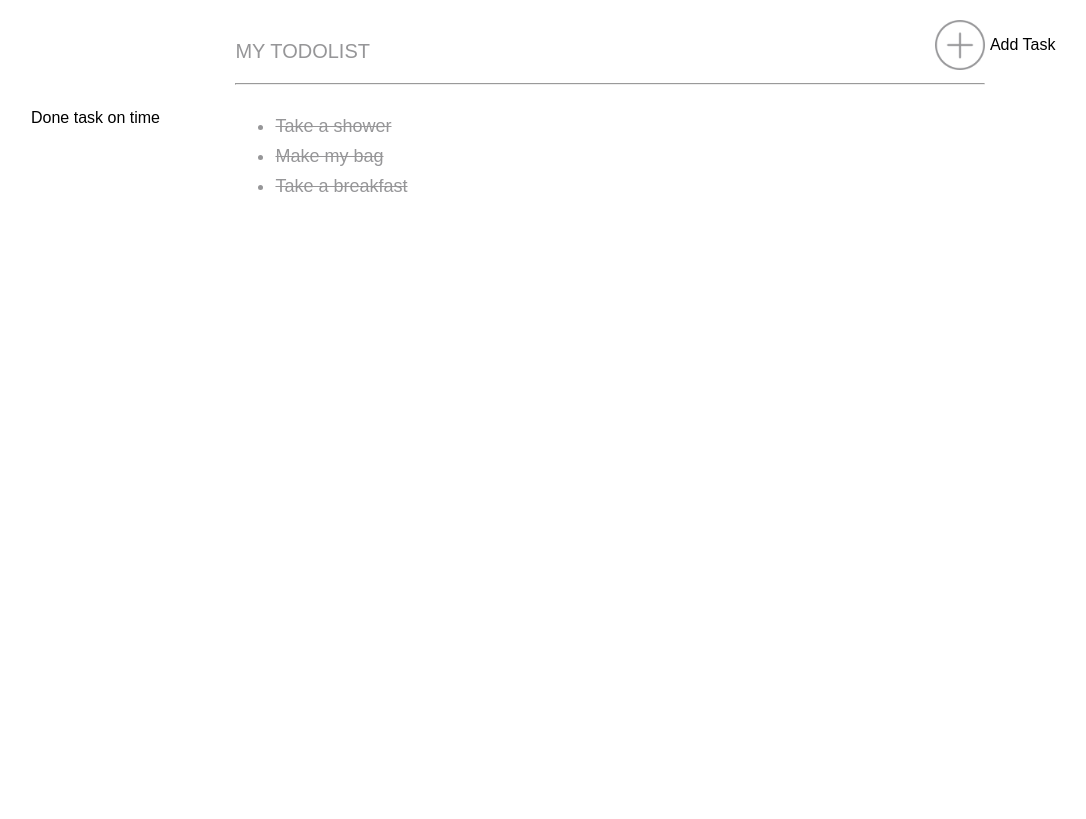
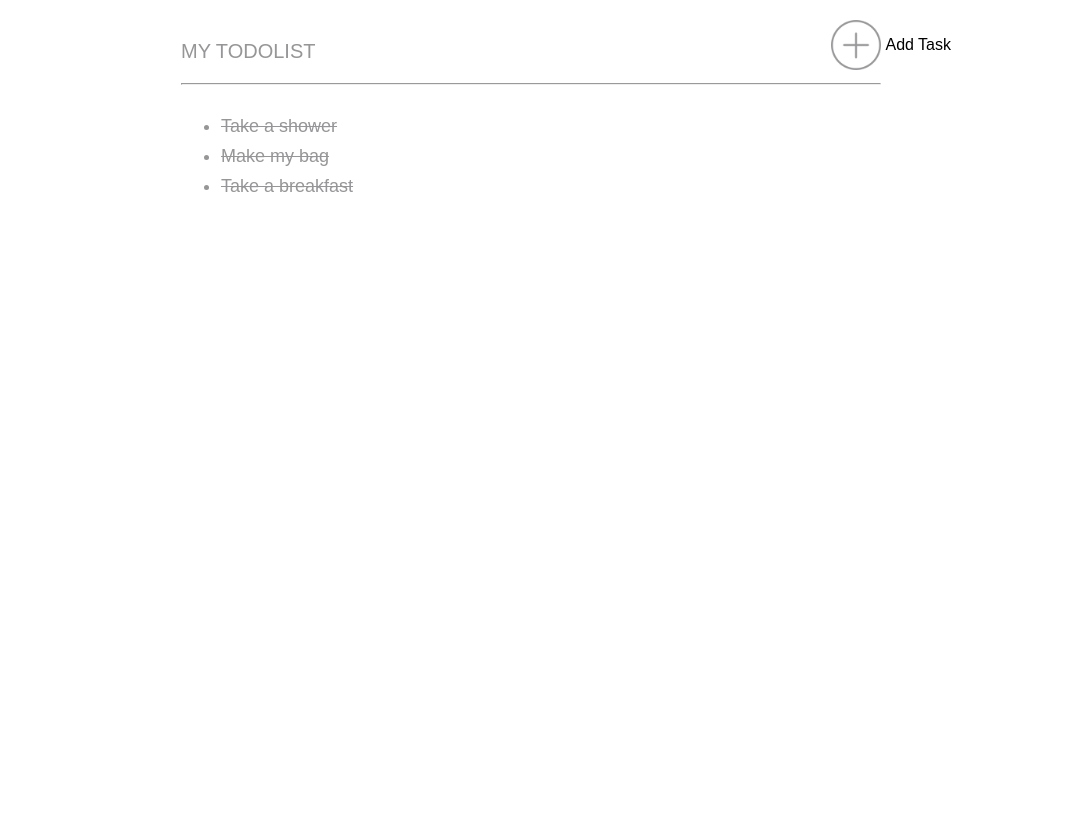
Before and after one commit to jonathancaron/my-todo-app, a PHP site: page / in a window 1280 px wide. Shown: the top 819 px of the page, without its empty margins (9-1095 px from the left). Run offline with PHP 8.4, Linux system fonts and the light colour scheme.

Commit message:
Retrait colonne 1

```diff
--- a/index.php
+++ b/index.php
@@ -13,14 +13,12 @@
       <div id="main-container">
         <!--header-->
         <div class="line">
-          <div class="col un haut"><p></p>
-          </div>
-          <div class="col deux haut">
+          <div class="col un haut">
             <p class="title left">MY TODOLIST</p>
             <img class="right" src="./img/add.png" alt="Add Task" width="50px">
             <hr class="clear">
           </div>
-          <div class="col trois haut">
+          <div class="col deux haut">
             <p>Add Task</p>
           </div>
         </div>
@@ -29,16 +27,13 @@
         <!--tasks done-->
         <div class="line">
           <div class="col un haut">
-            <p>Done task on time</p>
-          </div>
-          <div class="col deux haut">
             <ul class="p2 barre">
               <li>Take a shower </li>
               <li>Make my bag </li>
               <li>Take a breakfast </li>
             </ul>
           </div>
-          <div class="col trois haut">
+          <div class="col deux haut">
             <p></p>
           </div>
         </div>
--- a/style.css
+++ b/style.css
@@ -3,13 +3,15 @@ body{
   padding: 0;
   font-family: sans-serif;
 }
-
+li{
+  line-height: 30px;
+}
 #main{
   margin-left: auto;
   margin-right: auto;
   margin-top: 20px;
   margin-bottom: 20px;
-  max-width: 1200px;
+  max-width: 900px;
 }
 #main-container{
   min-height: 800px;
@@ -17,9 +19,6 @@ body{
 .p2{
   color: #969698;
   font-size: 18px;
-}
-li{
-  line-height: 30px;
 }
 .barre{
   text-decoration: line-through;
@@ -41,13 +40,10 @@ li{
   display: inline-block;
 }
 .un{
-  width: 200px;
+  width: 700px;
 }
 .deux{
-  width: 750px;
-}
-.trois{
-  width: 200px;
+  width: 150px;
 }
 .clear {
     clear: both;
```
